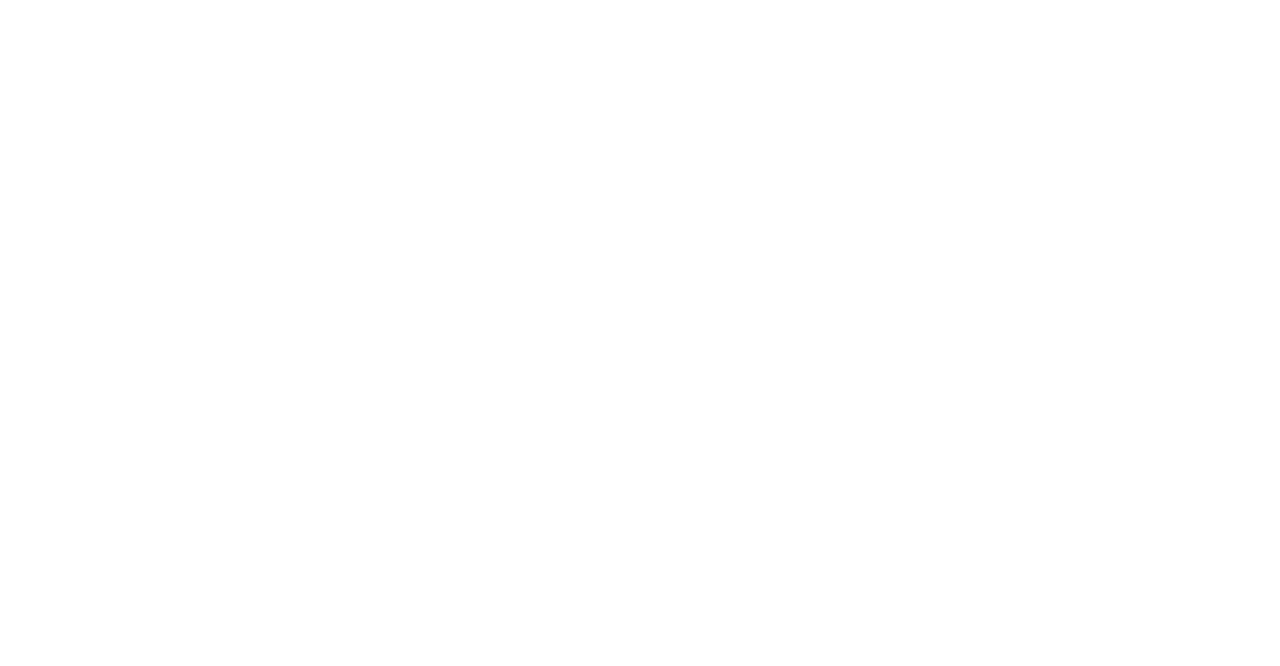
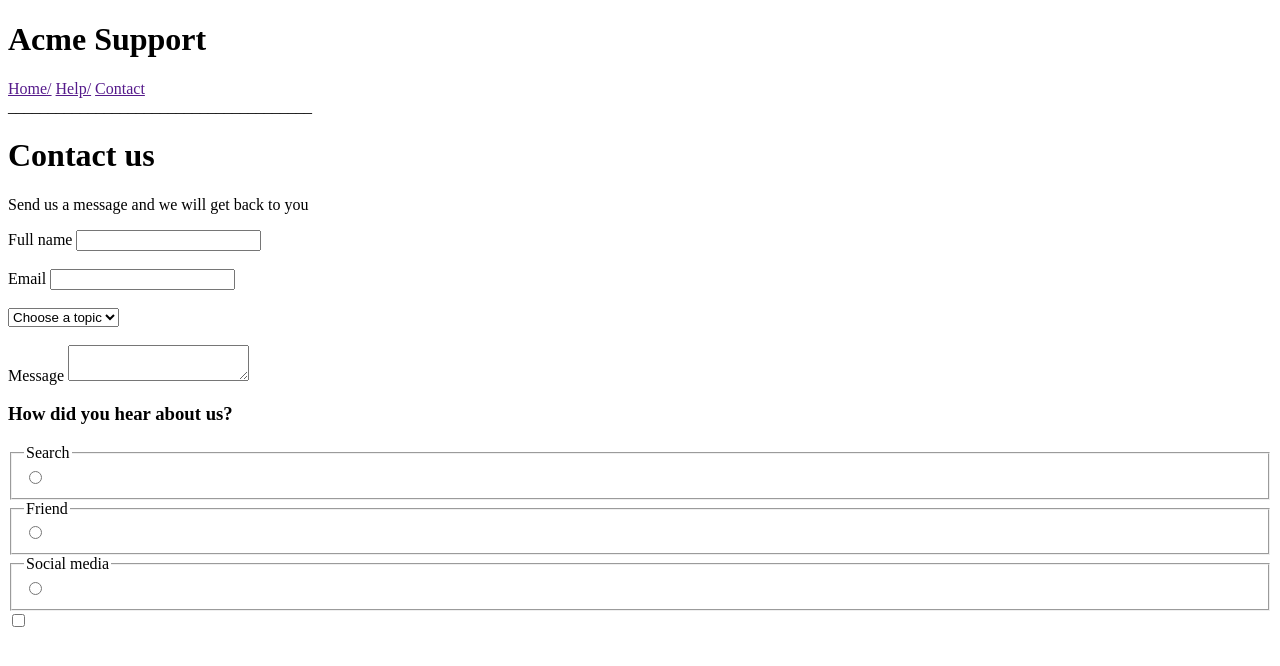
Before and after one commit to LuisGBF/Contact-Form, a plain HTML site: page Page/index.html in a window 1280 px wide. Drawn offline with Linux system fonts and the light colour scheme.

Commit message:
Add contact form structure and fields to index.html

```diff
--- a/Page/index.html
+++ b/Page/index.html
@@ -6,6 +6,39 @@
     <title>Document</title>
 </head>
 <body>
+    <div align ="">
+    <header>
+        <h1>Acme Support</h1>
+        <a href="">Home/</a>
+        <a href="">Help/</a>
+        <a href="">Contact</a>
+        <section>______________________________________</section>
+    </header>
+    <main>
+        <h1>Contact us</h1>
+        <p>Send us a message and we will get back to you</p>
+        <label for="name">Full name</label> <input type="text" name="Full name" id="name" required>
+        <br> <br>
+        <label for="email">Email</label> <input type="email" name="email" id="email" required>
+        <br> <br>
+        <select name="subject" id="subject">
+            <option value="subject">Choose a topic</option>
+            <option value="">Subject 2</option>
+            <option value="">Subject 3</option>
+        </select>
+        <br> <br>
+        <label for="title">Message</label> <textarea name="Message" id="Message" minlength="350"></textarea>
+        <h3>How did you hear about us?</h3>
+        <fieldset><input type="radio"><legend>Search</legend></fieldset>
+        <fieldset><input type="radio"><legend>Friend</legend></fieldset>
+        <fieldset><input type="radio"><legend>Social media</legend></fieldset>
+        <input type="checkbox">
 
+
+    </main>
+    <footer>
+
+    </footer>
+</div>
 </body>
 </html>
```
